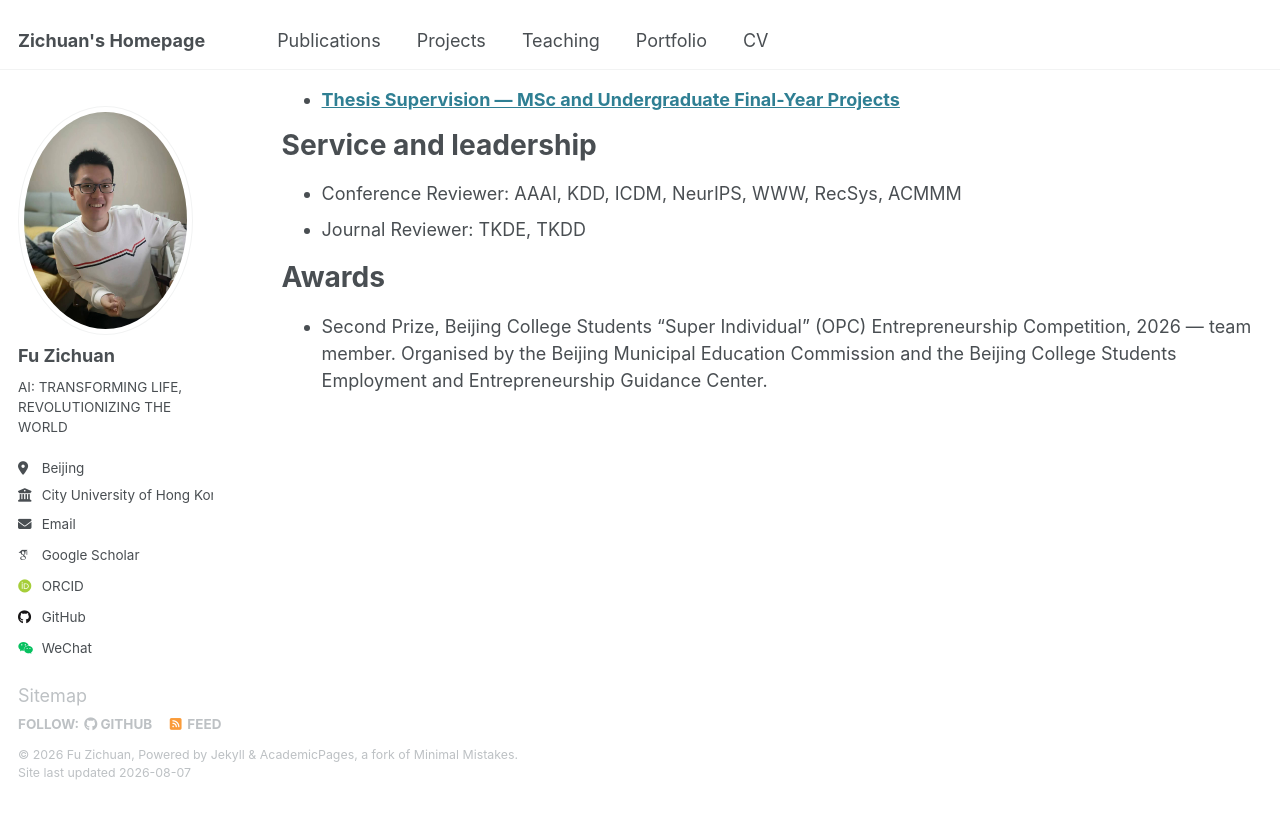
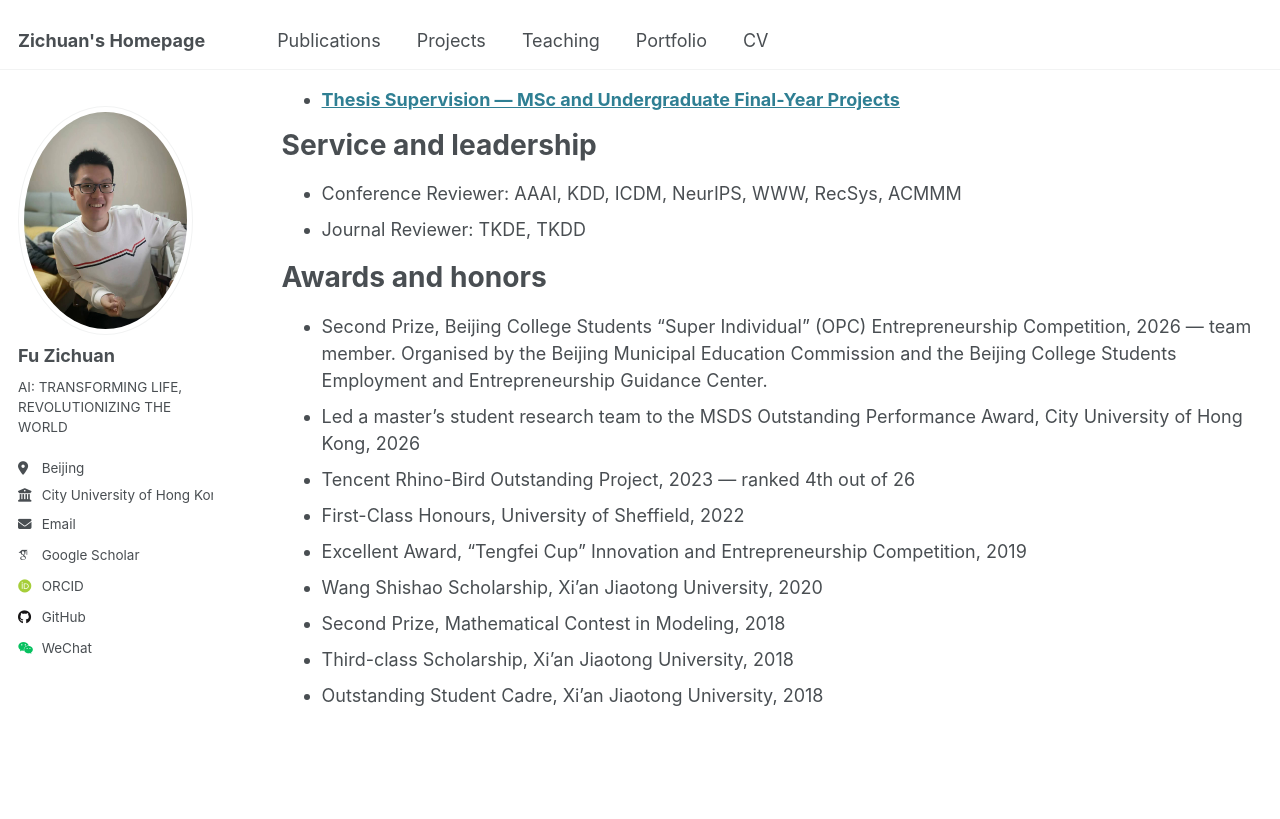
Before and after one commit to Fzkuji/fzkuji.github.io, a Jekyll site: the page built from _pages/cv.md, in a window 1280 px wide and 900 px high, scrolled down 2911 px. Shown: the top 819 px of the window. Built offline with Jekyll 4.4.1, drawn with Linux system fonts in a browser that asks for light colours; some web fonts are replaced.

Commit message:
Add awards and honors from CV

```diff
--- a/_pages/cv.md
+++ b/_pages/cv.md
@@ -69,6 +69,14 @@ Service and leadership
 * Conference Reviewer: AAAI, KDD, ICDM, NeurIPS, WWW, RecSys, ACMMM
 * Journal Reviewer: TKDE, TKDD
 
-Awards
+Awards and honors
 ======
 * Second Prize, Beijing College Students "Super Individual" (OPC) Entrepreneurship Competition, 2026 — team member. Organised by the Beijing Municipal Education Commission and the Beijing College Students Employment and Entrepreneurship Guidance Center.
+* Led a master's student research team to the MSDS Outstanding Performance Award, City University of Hong Kong, 2026
+* Tencent Rhino-Bird Outstanding Project, 2023 — ranked 4th out of 26
+* First-Class Honours, University of Sheffield, 2022
+* Excellent Award, "Tengfei Cup" Innovation and Entrepreneurship Competition, 2019
+* Wang Shishao Scholarship, Xi'an Jiaotong University, 2020
+* Second Prize, Mathematical Contest in Modeling, 2018
+* Third-class Scholarship, Xi'an Jiaotong University, 2018
+* Outstanding Student Cadre, Xi'an Jiaotong University, 2018
```
